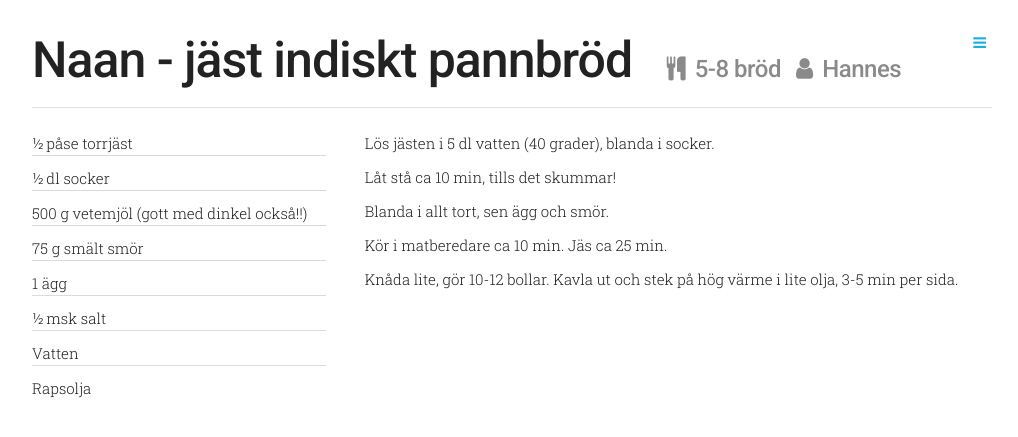
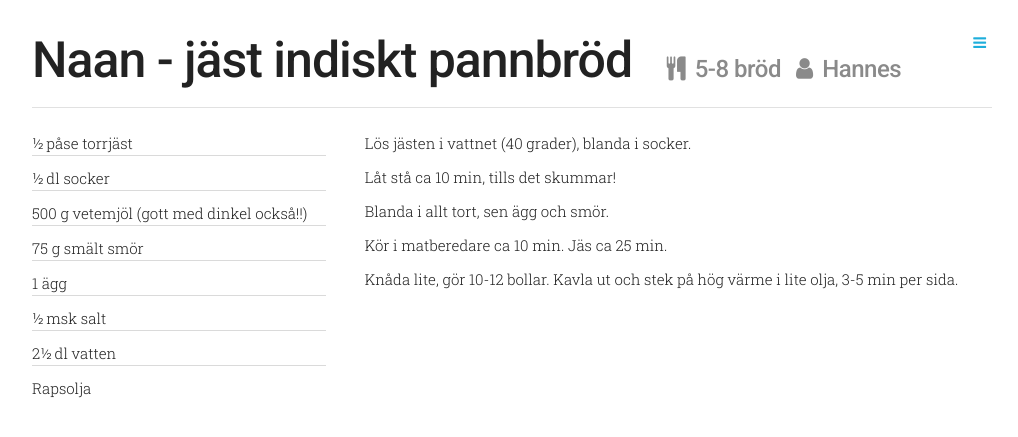
Before and after one commit to grapefrukt/recipes, a Jekyll site: the page built from _recipes/Naan.md, in a window 1280 px wide. Shown: the top 437 px of the page, without its empty margins (128-1146 px from the left). Built offline with Jekyll 4.4.1, drawn with Linux system fonts in a browser that asks for light colours.

Commit message:
Fixed incorrect water amount

```diff
--- a/_recipes/Naan.md
+++ b/_recipes/Naan.md
@@ -9,12 +9,12 @@ ingredients :
  - 75 g smält smör
  - 1 ägg
  - ½ msk salt
- - Vatten
+ - 2½ dl vatten
  - Rapsolja
 
 tags: [ bröd ]
 ---
-* Lös jästen i 5 dl vatten (40 grader), blanda i socker.
+* Lös jästen i vattnet (40 grader), blanda i socker.
 * Låt stå ca 10 min, tills det skummar!
 * Blanda i allt tort, sen ägg och smör.
 * Kör i matberedare ca 10 min. Jäs ca 25 min.
```
